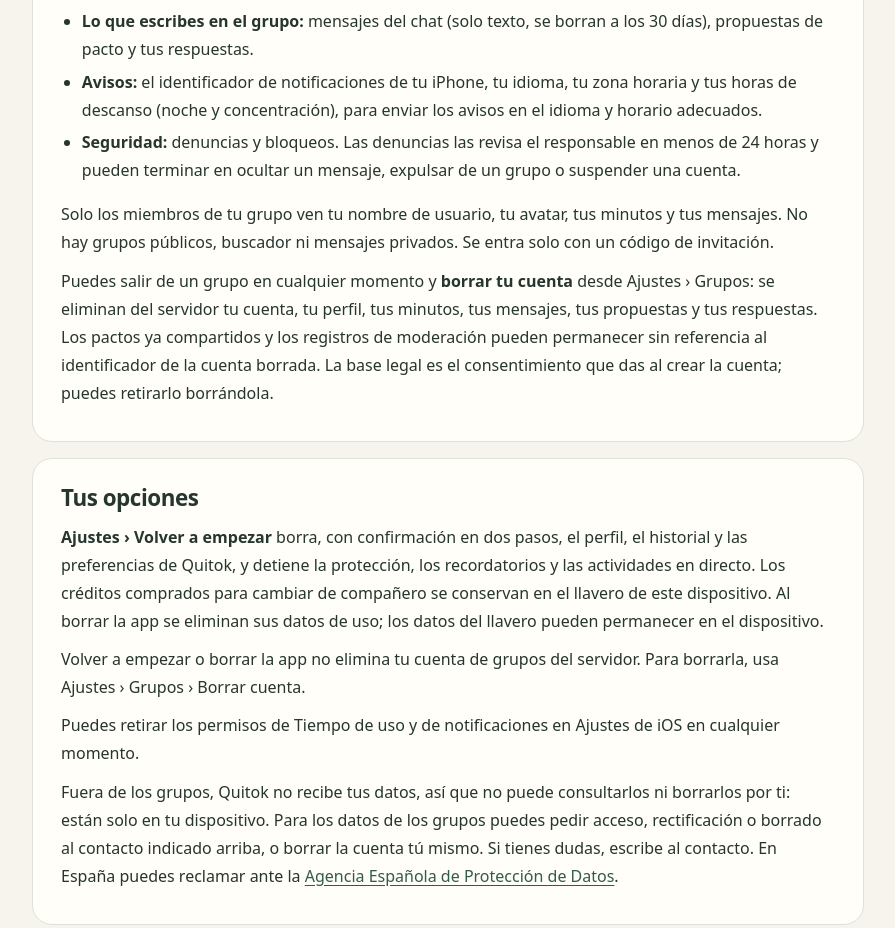
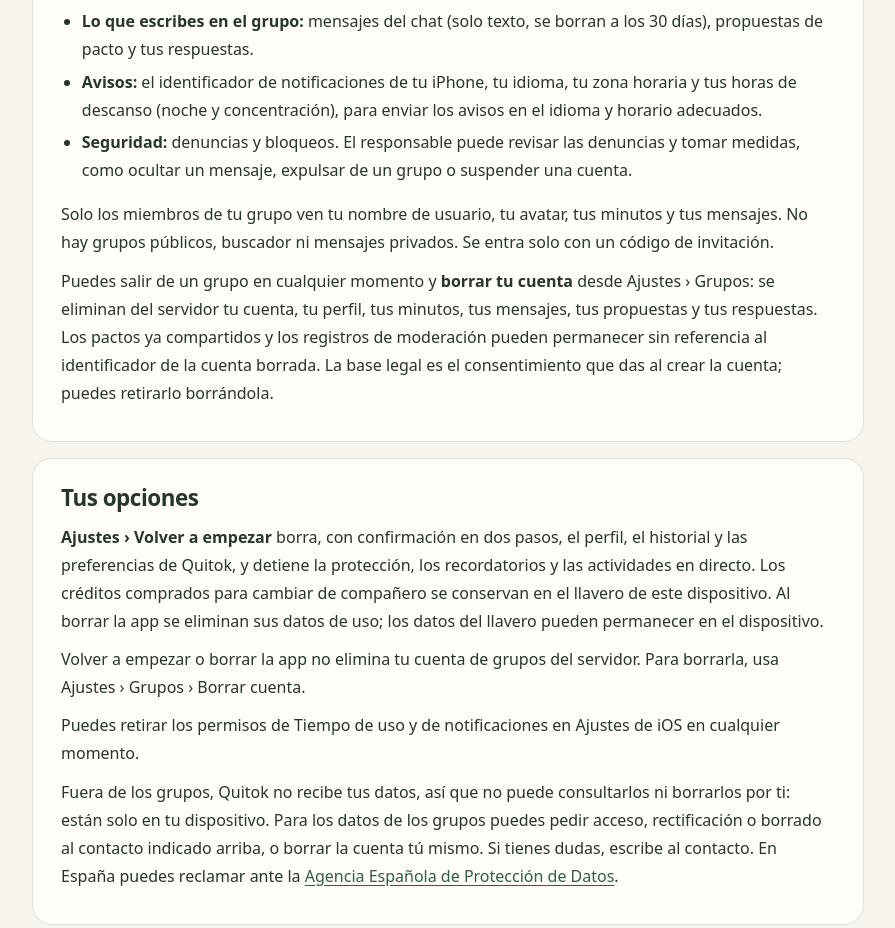
Before and after one commit to gpujolcapdevila-maker/quitok-privacy, a plain HTML site: page index.html in a window 1280 px wide. Shown: the part 2800-3728 px from the top of the page, without its empty margins (192-1087 px from the left). Drawn offline with Linux system fonts and the light colour scheme.

Commit message:
Clarify moderation process in privacy policy

```diff
--- a/index.html
+++ b/index.html
@@ -84,7 +84,7 @@
       <li><strong>Minutos por día</strong> de lo que mide cada grupo (todo el móvil o las categorías acordadas) y los resultados semanales. Nunca qué apps usas: iOS no se lo muestra a Quitok.</li>
       <li><strong>Lo que escribes en el grupo:</strong> mensajes del chat (solo texto, se borran a los 30 días), propuestas de pacto y tus respuestas.</li>
       <li><strong>Avisos:</strong> el identificador de notificaciones de tu iPhone, tu idioma, tu zona horaria y tus horas de descanso (noche y concentración), para enviar los avisos en el idioma y horario adecuados.</li>
-      <li><strong>Seguridad:</strong> denuncias y bloqueos. Las denuncias las revisa el responsable en menos de 24 horas y pueden terminar en ocultar un mensaje, expulsar de un grupo o suspender una cuenta.</li>
+      <li><strong>Seguridad:</strong> denuncias y bloqueos. El responsable puede revisar las denuncias y tomar medidas, como ocultar un mensaje, expulsar de un grupo o suspender una cuenta.</li>
     </ul>
     <p>Solo los miembros de tu grupo ven tu nombre de usuario, tu avatar, tus minutos y tus mensajes. No hay grupos públicos, buscador ni mensajes privados. Se entra solo con un código de invitación.</p>
     <p>Puedes salir de un grupo en cualquier momento y <strong>borrar tu cuenta</strong> desde Ajustes › Grupos: se eliminan del servidor tu cuenta, tu perfil, tus minutos, tus mensajes, tus propuestas y tus respuestas. Los pactos ya compartidos y los registros de moderación pueden permanecer sin referencia al identificador de la cuenta borrada. La base legal es el consentimiento que das al crear la cuenta; puedes retirarlo borrándola.</p>
```
